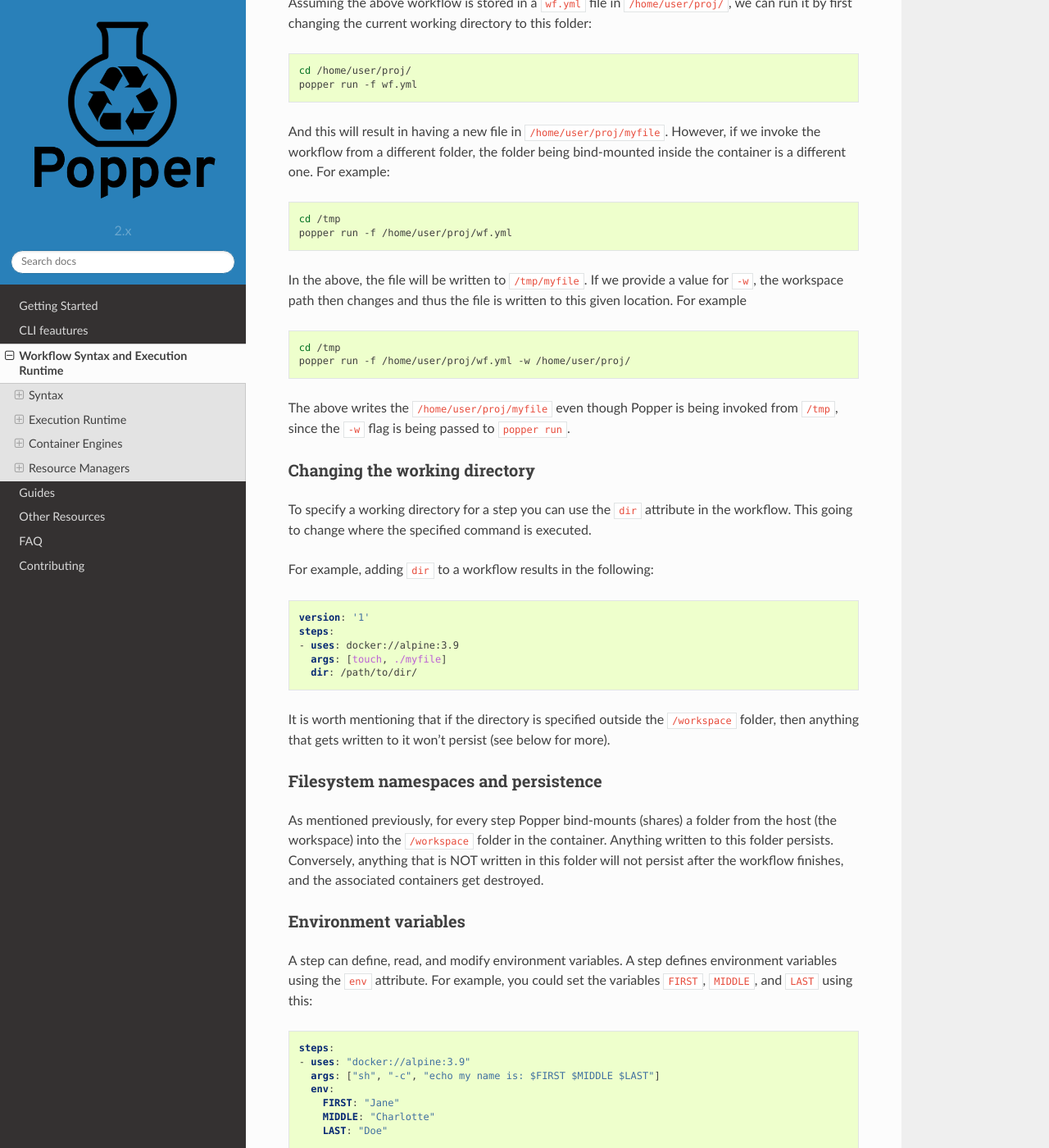
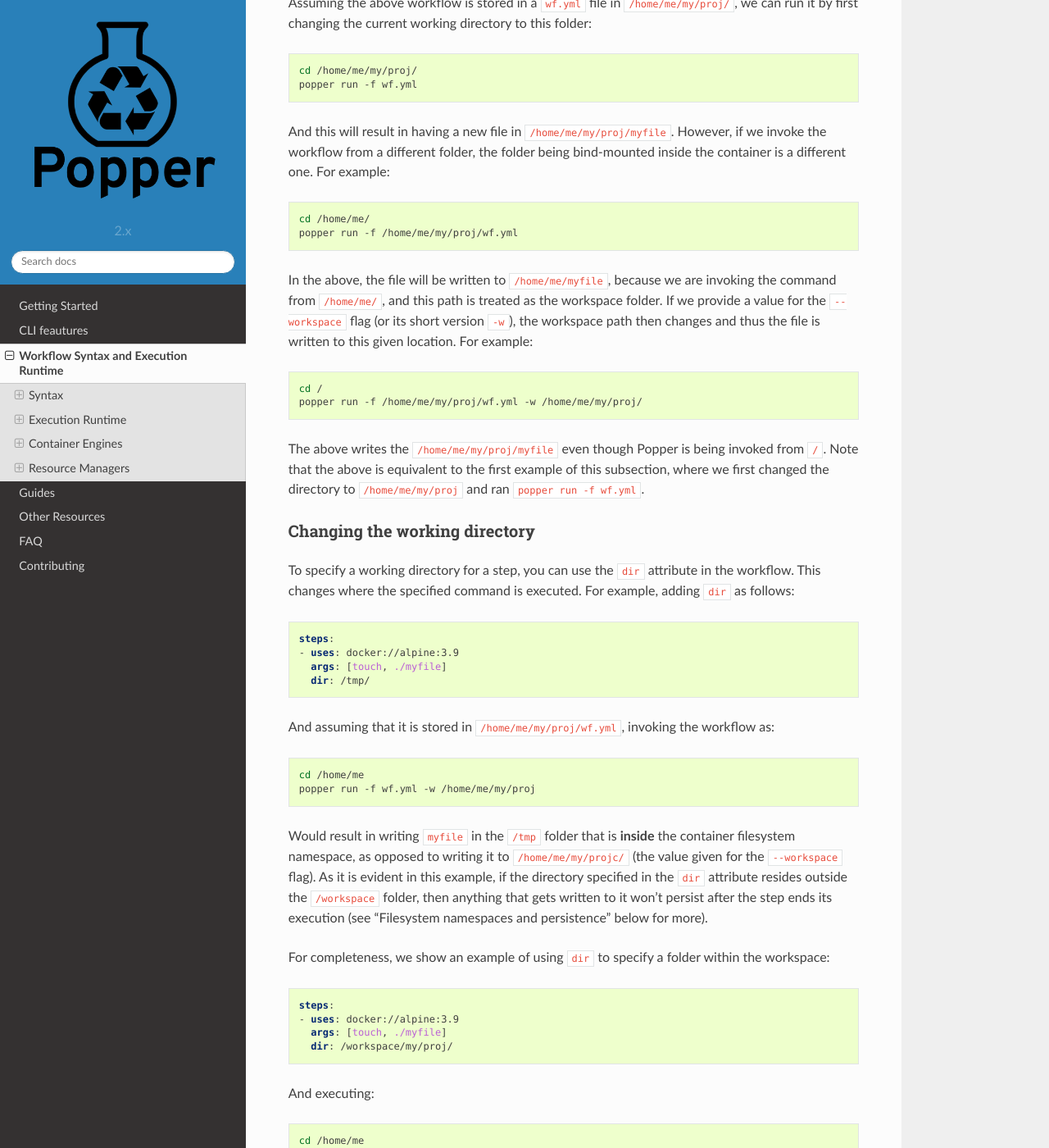
Before and after one commit to getpopper/popper, a Sphinx documentation site: the page built from docs/sections/cn_workflows.md, in a window 1280 px wide and 1400 px high, scrolled down 4334 px. Shown: the whole window at 82% size. Built offline with Sphinx 7.4.7 and the Read the Docs theme 2.0.0, drawn with Linux system fonts in a browser that asks for light colours; some of the changed text lies outside the part shown.

Commit message:
Tweak workspace diagram and examples
Modifies the diagram and the example (removes reference to /tmp).

[skip ci]

````diff
--- a/docs/sections/cn_workflows.md
+++ b/docs/sections/cn_workflows.md
@@ -147,23 +147,23 @@
 [voldoc]: https://docs.docker.com/storage/volumes/
 
 The following diagram illustrates this relationship between the
-filesystems of the host (machine where `popper run` is invoked) and
-the filesystem namespace within container:
+filesystem namespace of the host (the machine where `popper run` is
+executing) and the filesystem namespace within container:
 
 ```
-                                Container
+                                 Container
                                 +----------------------+
                                 |  /bin                |
                                 |  /etc                |
-Host                            |  /lib                |
-+-------------------+           |  /root               |
-|                   | bindmount |  /sys                |
-| /home/user/proj <-------+     |  /tmp                |
+                                |  /lib                |
+ Host                           |  /root               |
++-------------------+   bind    |  /sys                |
+|                   |   mount   |  /tmp                |
+| /home/me/my/proj <------+     |  /usr                |
 | ├─ wf.yml         |     |     |  /var                |
 | └─ README.md      |     +------> /workspace          |
 |                   |           |  ├── wf.yml          |
 |                   |           |  └── README.md       |
-|                   |           |                      |
 +-------------------+           +----------------------+
 ```
 
@@ -180,58 +180,90 @@
 file in the workspace directory if it doesn't exist, or updates its
 metadata if it already exists, using the [`touch` command][touch_cmd].
 Assuming the above workflow is stored in a `wf.yml` file in
-`/home/user/proj/`, we can run it by first changing the current
+`/home/me/my/proj/`, we can run it by first changing the current
 working directory to this folder:
 
 ```bash
-cd /home/user/proj/
+cd /home/me/my/proj/
 popper run -f wf.yml
 ```
 
 [touch_cmd]: https://en.wikipedia.org/wiki/Touch_(command)
 
-And this will result in having a new file in `/home/user/proj/myfile`.
+And this will result in having a new file in `/home/me/my/proj/myfile`.
 However, if we invoke the workflow from a different folder, the folder
 being bind-mounted inside the container is a different one. For
 example:
 
 ```bash
-cd /tmp
-popper run -f /home/user/proj/wf.yml
+cd /home/me/
+popper run -f /home/me/my/proj/wf.yml
 ```
 
-In the above, the file will be written to `/tmp/myfile`. If we provide
-a value for `-w`, the workspace path then changes and thus the file is
-written to this given location. For example
+In the above, the file will be written to `/home/me/myfile`, because
+we are invoking the command from `/home/me/`, and this path is treated
+as the workspace folder. If we provide a value for the `--workspace`
+flag (or its short version `-w`), the workspace path then changes and
+thus the file is written to this given location. For example:
 
 ```bash
-cd /tmp
-popper run -f /home/user/proj/wf.yml -w /home/user/proj/
+cd /
+popper run -f /home/me/my/proj/wf.yml -w /home/me/my/proj/
 ```
 
-The above writes the `/home/user/proj/myfile` even though Popper is
-being invoked from `/tmp`, since the `-w` flag is being passed to
-`popper run`.
+The above writes the `/home/me/my/proj/myfile` even though Popper is
+being invoked from `/`. Note that the above is equivalent to the first
+example of this subsection, where we first changed the directory to
+`/home/me/my/proj` and ran `popper run -f wf.yml`.
 
 ### Changing the working directory
 
-To specify a working directory for a step you can use the `dir` attribute
-in the workflow. This going to change where the specified
-command is executed.
-
-For example, adding `dir` to a workflow results in the following:
+To specify a working directory for a step, you can use the `dir`
+attribute in the workflow. This changes where the specified command is
+executed. For example, adding `dir` as follows:
 
 ```yaml
-version: '1'
 steps:
 - uses: docker://alpine:3.9
   args: [touch, ./myfile]
-  dir: /path/to/dir/
+  dir: /tmp/
 ```
 
-It is worth mentioning that if the directory is specified outside the
-`/workspace` folder, then anything that gets written to it won't persist
-(see below for more).
+And assuming that it is stored in `/home/me/my/proj/wf.yml`, invoking
+the workflow as:
+
+```bash
+cd /home/me
+popper run -f wf.yml -w /home/me/my/proj
+```
+
+Would result in writing `myfile` in the `/tmp` folder that is
+**inside** the container filesystem namespace, as opposed to writing
+it to `/home/me/my/projc/` (the value given for the `--workspace`
+flag). As it is evident in this example, if the directory specified in
+the `dir` attribute resides outside the `/workspace` folder, then
+anything that gets written to it won't persist after the step ends its
+execution (see "Filesystem namespaces and persistence" below for
+more).
+
+For completeness, we show an example of using `dir` to specify a
+folder within the workspace:
+
+```yaml
+steps:
+- uses: docker://alpine:3.9
+  args: [touch, ./myfile]
+  dir: /workspace/my/proj/
+```
+
+And executing:
+
+```bash
+cd /home/me
+popper run -f wf.yml
+```
+
+would result in having a file in `/home/me/my/proj/myfile`.
 
 ### Filesystem namespaces and persistence
 
````
